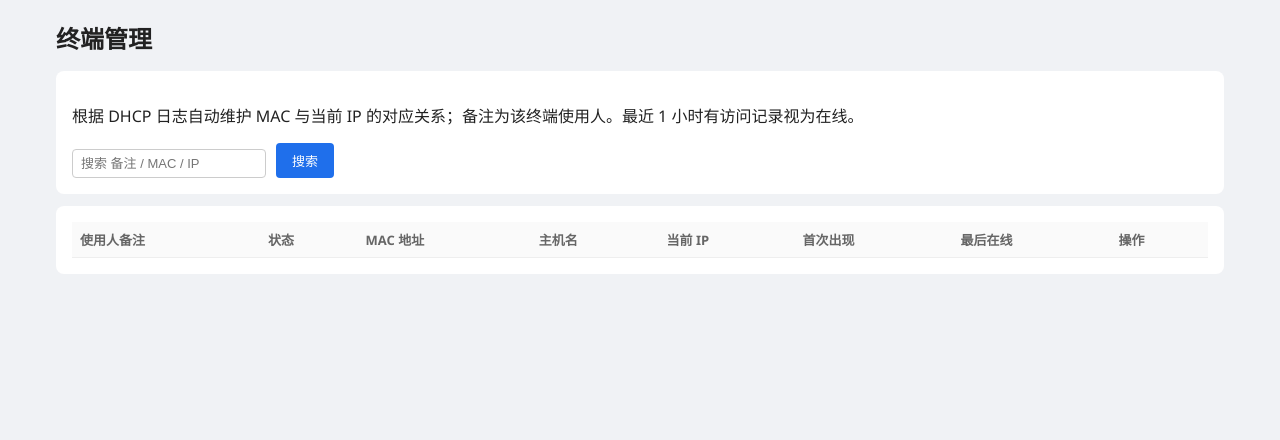
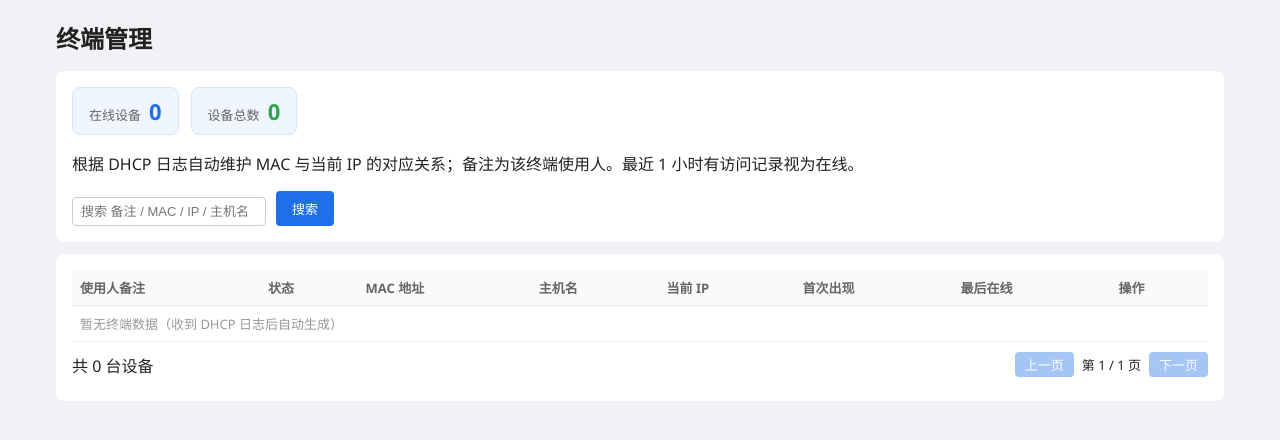
Before and after one commit to xjyfy/TPLink-Web-Behavior-Audit, a Flask app: page /hosts in a window 1280 px wide. Shown: the part 48-488 px from the top of the page. Run offline with Flask 3, Linux system fonts and the light colour scheme; the visitor is signed in with stand-in values (Sample User, id 1); data that the repository does not hold is empty.

Commit message:
同步 templates/hosts.html：在线设备/设备总数统计卡 + 分页

```diff
--- a/templates/hosts.html
+++ b/templates/hosts.html
@@ -3,9 +3,13 @@
 {% block body %}
 <h2>终端管理</h2>
 <div class="panel">
+  <div class="stat-row">
+    <span class="stat-chip"><span class="stat-lbl">在线设备</span><b id="onlineCnt">-</b></span>
+    <span class="stat-chip"><span class="stat-lbl">设备总数</span><b id="allCnt">-</b></span>
+  </div>
   <p class="hint">根据 DHCP 日志自动维护 MAC 与当前 IP 的对应关系；备注为该终端使用人。最近 1 小时有访问记录视为在线。</p>
   <div class="filterbar">
-    <input id="hKw" placeholder="搜索 备注 / MAC / IP">
+    <input id="hKw" placeholder="搜索 备注 / MAC / IP / 主机名">
     <button id="hSearch">搜索</button>
   </div>
 </div>
@@ -18,5 +22,13 @@
     <tbody id="hostBody"></tbody>
   </table>
   </div>
+  <div class="row-between" style="margin-top:10px">
+    <span id="hTotal" class="hint"></span>
+    <span class="pager">
+      <button id="hPrev">上一页</button>
+      <span id="hPageInfo"></span>
+      <button id="hNext">下一页</button>
+    </span>
+  </div>
 </div>
 {% endblock %}
```
